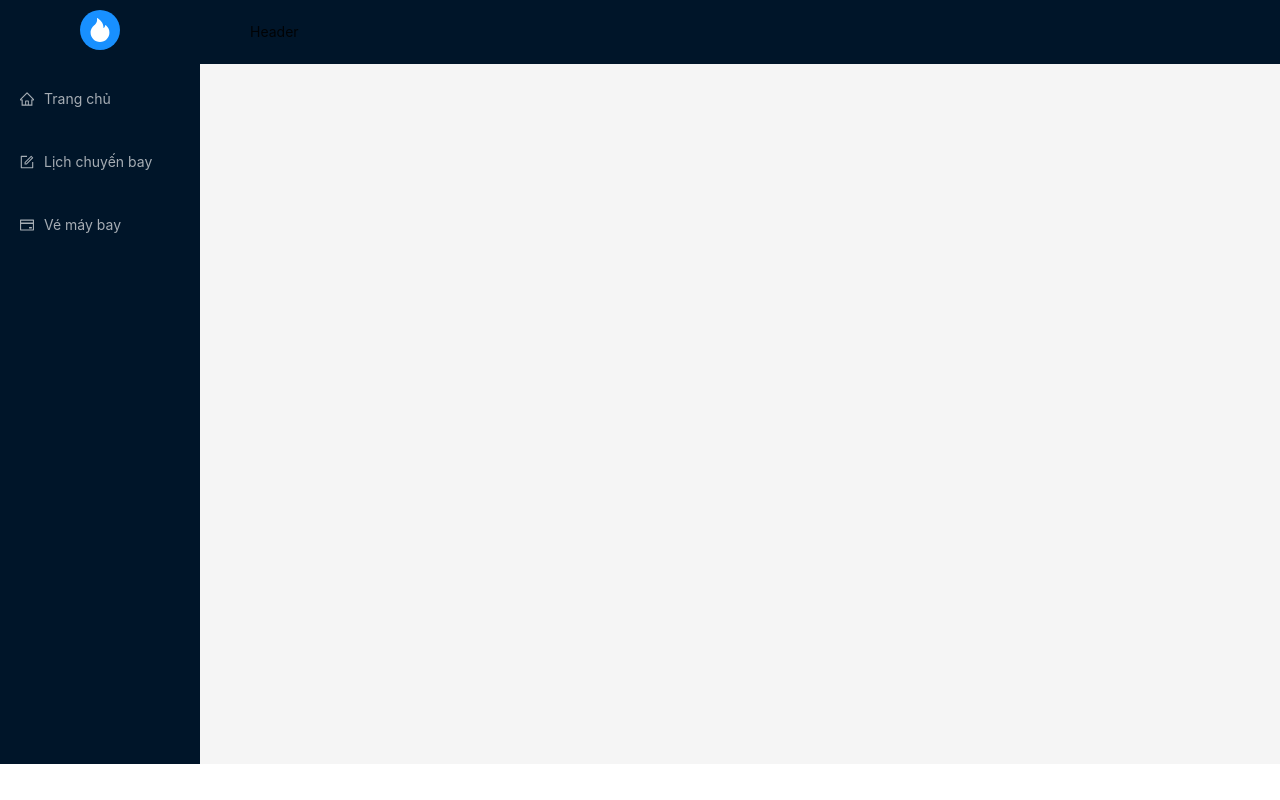
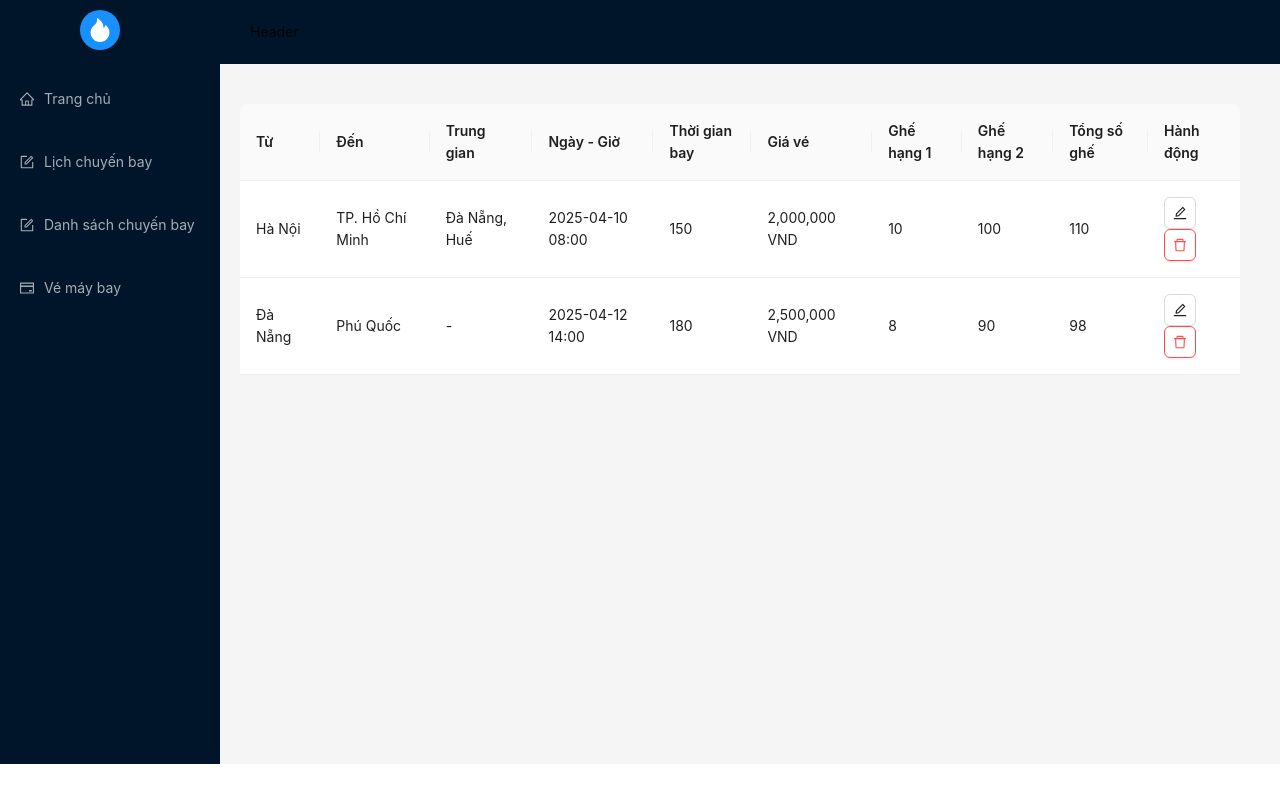
Before and after one commit to aprilboiz/FlightBookingSite, a React (Vite) app: page /list-plane in a window 1280 px wide. Built offline with nearby package versions, Linux system fonts and the light colour scheme.

Commit message:
add component list plane

```diff
--- a/src/App.jsx
+++ b/src/App.jsx
@@ -1,9 +1,10 @@
 import React from 'react'
-import { Layout } from 'antd'
+import { Layout, List } from 'antd'
 import { BrowserRouter as Router, Routes, Route } from 'react-router-dom'
 import Logo from './components/Logo'
 import MenuList from './components/MenuList'
 import CalenderPlane from './components/CalenderPlane'
+import ListPlane from './components/ListPlane'
 
 const { Header, Sider, Content } = Layout
 function App() {
@@ -20,6 +21,7 @@ function App() {
           <Content className='p-10'>
             <Routes>
               <Route path="/calender-plane" element={<CalenderPlane />} />
+              <Route path="/list-plane" element={<ListPlane />} />
             </Routes>
           </Content>
         </Layout >
--- /dev/null
+++ b/src/components/ListPlane.jsx
@@ -0,0 +1,225 @@
+import React, { useState } from "react";
+import {
+  Table,
+  Button,
+  Modal,
+  Form,
+  Input,
+  InputNumber,
+  DatePicker,
+  notification,
+} from "antd";
+import { EditOutlined, DeleteOutlined } from "@ant-design/icons";
+import dayjs from "dayjs";
+
+const ListPlane = () => {
+  const [flights, setFlights] = useState([
+    {
+      key: "1",
+      from: "Hà Nội",
+      to: "TP. Hồ Chí Minh",
+      via1: "Đà Nẵng",
+      via2: "Huế",
+      dateTime: "2025-04-10 08:00",
+      duration: "150",
+      price: 2000000,
+      firstClassSeats: 10,
+      secondClassSeats: 100,
+    },
+    {
+      key: "2",
+      from: "Đà Nẵng",
+      to: "Phú Quốc",
+      via1: "",
+      via2: "",
+      dateTime: "2025-04-12 14:00",
+      duration: "180",
+      price: 2500000,
+      firstClassSeats: 8,
+      secondClassSeats: 90,
+    },
+  ]);
+
+  const [isModalOpen, setIsModalOpen] = useState(false);
+  const [editingFlight, setEditingFlight] = useState(null);
+  const [form] = Form.useForm();
+
+  const handleEdit = (record) => {
+    setEditingFlight(record);
+    form.setFieldsValue({
+      ...record,
+      dateTime: dayjs(record.dateTime, "YYYY-MM-DD HH:mm"),
+    });
+    setIsModalOpen(true);
+  };
+
+  const handleDelete = (key) => {
+    // setFlights(flights.filter((flight) => flight.key !== key));
+  };
+
+  const handleOk = () => {
+    form.validateFields().then((values) => {
+      const selectedDate = values.dateTime;
+      const now = dayjs();
+
+      if (!selectedDate || selectedDate.isBefore(now)) {
+        notification.error({
+          message: "Ngày - Giờ phải lớn hơn thời gian hiện tại!",
+        });
+        return;
+      }
+
+      if (values.duration < 30) {
+        notification.error({ message: "Thời gian bay phải ít nhất 30 phút!" });
+        return;
+      }
+
+      setIsModalOpen(false);
+    });
+  };
+
+  const columns = [
+    {
+      title: "Từ",
+      dataIndex: "from",
+      key: "from",
+    },
+    {
+      title: "Đến",
+      dataIndex: "to",
+      key: "to",
+    },
+    {
+      title: "Trung gian",
+      key: "via",
+      render: (_, record) =>
+        [record.via1, record.via2].filter(Boolean).join(", ") || "-",
+    },
+    {
+      title: "Ngày - Giờ",
+      dataIndex: "dateTime",
+      key: "dateTime",
+    },
+    {
+      title: "Thời gian bay",
+      dataIndex: "duration",
+      key: "duration",
+    },
+    {
+      title: "Giá vé",
+      dataIndex: "price",
+      key: "price",
+      render: (price) => `${price.toLocaleString()} VND`,
+    },
+    {
+      title: "Ghế hạng 1",
+      dataIndex: "firstClassSeats",
+      key: "firstClassSeats",
+    },
+    {
+      title: "Ghế hạng 2",
+      dataIndex: "secondClassSeats",
+      key: "secondClassSeats",
+    },
+    {
+      title: "Tổng số ghế",
+      key: "totalSeats",
+      render: (_, record) => record.firstClassSeats + record.secondClassSeats,
+    },
+    {
+      title: "Hành động",
+      key: "actions",
+      render: (_, record) => (
+        <>
+          <Button
+            icon={<EditOutlined />}
+            onClick={() => handleEdit(record)}
+            style={{ marginRight: 8 }}
+          />
+          <Button
+            icon={<DeleteOutlined />}
+            onClick={() => handleDelete(record.key)}
+            danger
+          />
+        </>
+      ),
+    },
+  ];
+
+  return (
+    <>
+      <Table columns={columns} dataSource={flights} pagination={false} />
+      <Modal
+        title="Chỉnh sửa chuyến bay"
+        open={isModalOpen}
+        onOk={handleOk}
+        onCancel={() => setIsModalOpen(false)}
+      >
+        <Form form={form} layout="vertical">
+          <Form.Item
+            name="from"
+            label="Từ"
+            rules={[{ required: true, message: "Vui lòng nhập nơi đi!" }]}
+          >
+            {" "}
+            <Input />{" "}
+          </Form.Item>
+          <Form.Item
+            name="to"
+            label="Đến"
+            rules={[{ required: true, message: "Vui lòng nhập nơi đến!" }]}
+          >
+            {" "}
+            <Input />{" "}
+          </Form.Item>
+          <Form.Item name="via1" label="Trung gian 1">
+            {" "}
+            <Input />{" "}
+          </Form.Item>
+          <Form.Item name="via2" label="Trung gian 2">
+            {" "}
+            <Input />{" "}
+          </Form.Item>
+          <Form.Item
+            name="dateTime"
+            label="Ngày"
+            rules={[{ required: true, message: "Vui lòng chọn ngày!" }]}
+          >
+            <DatePicker format="MM/DD/YYYY" style={{ width: "100%" }} />
+          </Form.Item>
+          <Form.Item
+            name="duration"
+            label="Thời gian bay (phút)"
+            rules={[
+              { required: true, message: "Vui lòng nhập thời gian bay!" },
+            ]}
+          >
+            <InputNumber style={{ width: "100%" }} min={30} />
+          </Form.Item>
+          <Form.Item name="price" label="Giá vé" rules={[{ required: true }]}>
+            {" "}
+            <InputNumber style={{ width: "100%" }} />{" "}
+          </Form.Item>
+          <Form.Item
+            name="firstClassSeats"
+            label="Ghế hạng 1"
+            rules={[{ required: true }]}
+          >
+            {" "}
+            <InputNumber style={{ width: "100%" }} />{" "}
+          </Form.Item>
+          <Form.Item
+            name="secondClassSeats"
+            label="Ghế hạng 2"
+            rules={[{ required: true }]}
+          >
+            {" "}
+            <InputNumber style={{ width: "100%" }} />{" "}
+          </Form.Item>
+        </Form>
+      </Modal>
+    </>
+  );
+};
+
+export default ListPlane;
--- a/src/components/MenuList.jsx
+++ b/src/components/MenuList.jsx
@@ -5,12 +5,15 @@ import { Link } from 'react-router-dom'
 
 const MenuList = () => {
   return (
-    <Menu theme="dark" className='h-[88vh] mt-[2rem] flex flex-col gap-[15px] text-[1rem] relative'>
+    <Menu theme="dark" className='h-[88vh] mt-[2rem] flex flex-col gap-[15px] text-[1rem] relative min-w-[220px]'>
         <Menu.Item key="home" icon={<HomeOutlined />}>
             <Link to="/">Trang chủ</Link>
         </Menu.Item>
         <Menu.Item key="calender-plane" icon={<FormOutlined />}>
             <Link to="/calender-plane">Lịch chuyến bay</Link>
+        </Menu.Item>
+        <Menu.Item key="list-plane" icon={<FormOutlined />}>
+            <Link to="/list-plane">Danh sách chuyến bay</Link>
         </Menu.Item>
         <Menu.Item key="sale-ticket" icon={<CreditCardOutlined />}>
             <Link to="/sale-ticket">Vé máy bay</Link>
```
